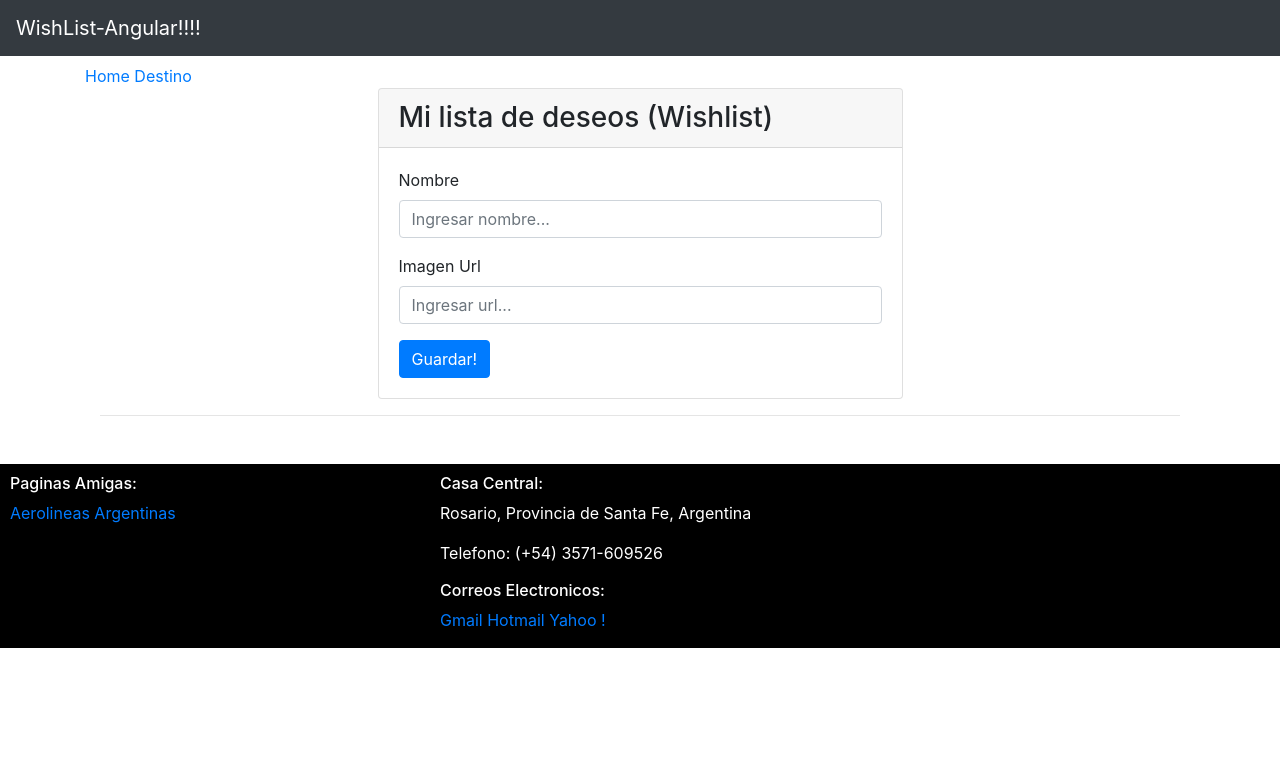
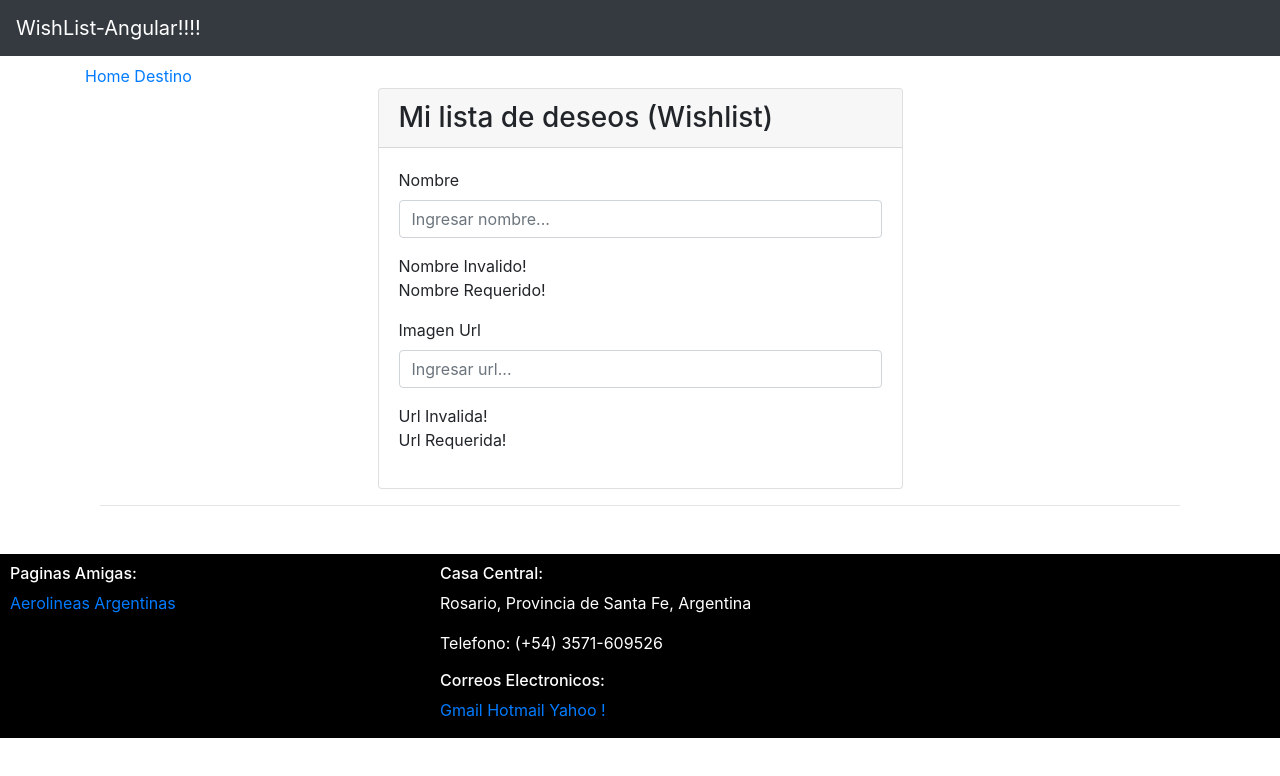
Before and after one commit to sngrisa/WishList, an Angular app: page /home in a window 1280 px wide. Shown: the top 776 px of the page. Built offline with nearby package versions, Linux system fonts and the light colour scheme; a web font is replaced by a local one.

Commit message:
Aplicacion de Validadores

```diff
--- a/src/app/form-destino-viaje/form-destino-viaje.component.html
+++ b/src/app/form-destino-viaje/form-destino-viaje.component.html
@@ -8,13 +8,23 @@
     <label for="nombre">Nombre</label>
     <input type="text" class="form-control"
     		id="nombre" placeholder="Ingresar nombre..."
-    		[formControl]="fg.controls['nombre']">
+        [formControl]="fg.controls['nombre']">
+        <p>
+
+        </p>
+        <div *ngIf="!fg.controls['nombre'].valid">Nombre Invalido!</div>
+        <div *ngIf="fg.controls['nombre'].hasError('required')">Nombre Requerido!</div>
   </div>
   <div class="form-group">
     <label for="Imagen Url">Imagen Url</label>
     <input type="text" class="form-control"
     		id="imagenUrl" placeholder="Ingresar url..."
-    		[formControl]="fg.controls['url']">
+        [formControl]="fg.controls['url']">
+        <p>
+
+        </p>
+        <div *ngIf="!fg.controls['url'].valid">Url Invalida!</div>
+        <div *ngIf="fg.controls['url'].hasError('required')">Url Requerida!</div>
   </div>
-  <button type="submit" class="btn btn-primary">Guardar!</button>
+  <button type="submit" class="btn btn-primary" *ngIf="fg.valid">Guardar!</button>
 </form>
--- a/src/app/form-destino-viaje/form-destino-viaje.component.ts
+++ b/src/app/form-destino-viaje/form-destino-viaje.component.ts
@@ -1,5 +1,5 @@
 import { Component, OnInit, Output, EventEmitter } from '@angular/core';
-import { FormGroup, FormBuilder } from '@angular/forms';
+import { FormGroup, FormBuilder, Validators } from '@angular/forms';
 import { ViajeDestino } from '../models/viaje-destino.model';
 
 
@@ -19,8 +19,8 @@ export class FormDestinoViajeComponent implements OnInit {
     this.onItemAdded = new EventEmitter();
     //vinculacion con tag html
     this.fg = this.fb.group({
-      nombre: [''],
-      url: ['']
+      nombre: ['', Validators.required],
+      url: ['', Validators.required]
     });
 
     //observador de tipeo
```
